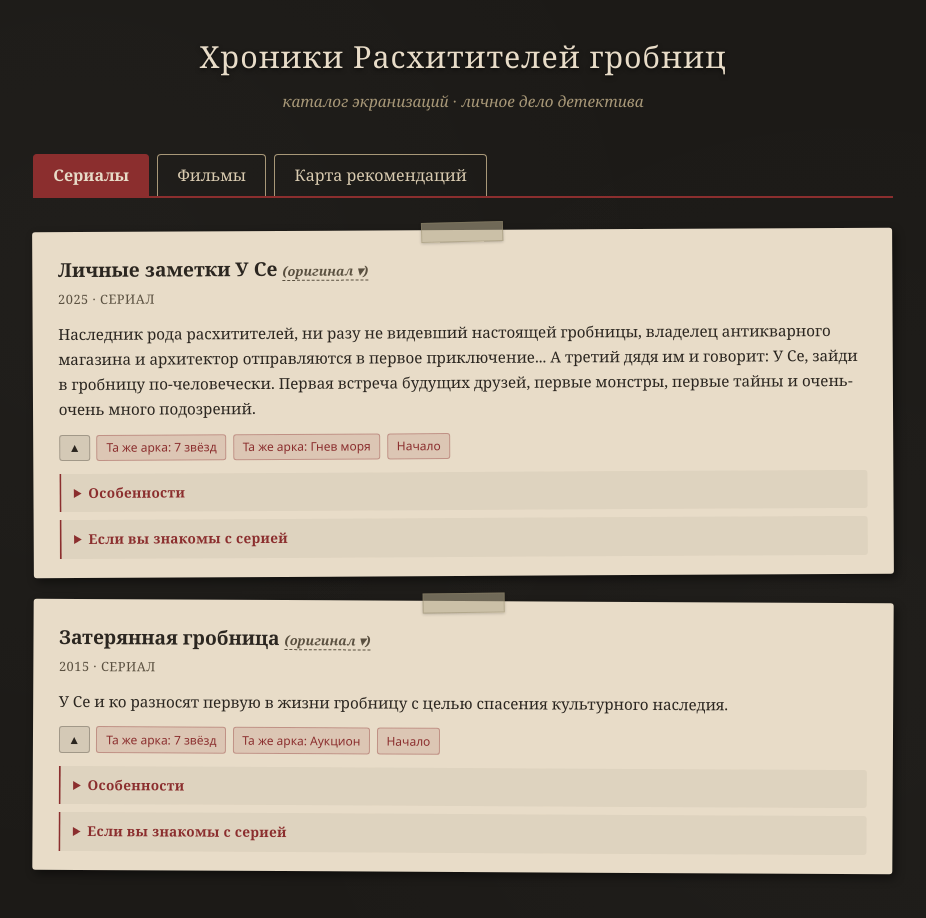
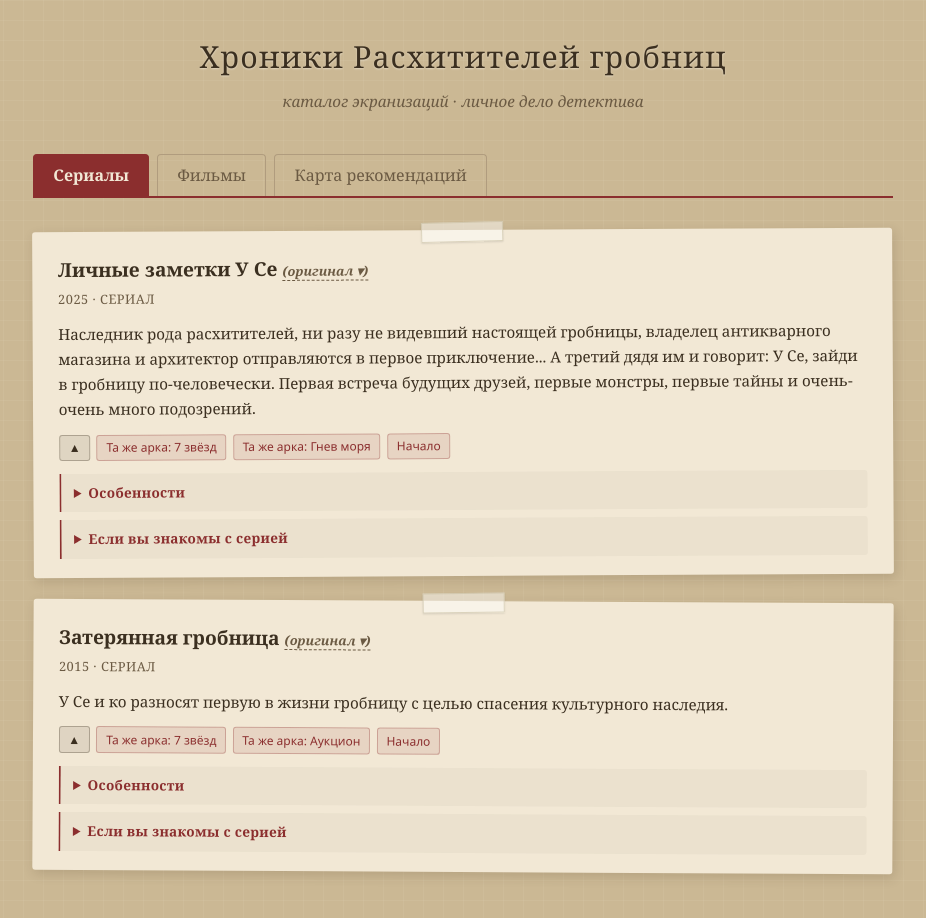
Before and after one commit to HuaTashi/dmbj-ordered-chaos, a plain HTML site: page index.html in a window 1280 px wide. Shown: the whole page, without its empty margins (177-1103 px from the left). Drawn offline with Linux system fonts and the light colour scheme.

Commit message:
Update index.html
Меняем цвет фона на более эстетичный.

```diff
--- a/index.html
+++ b/index.html
@@ -6,23 +6,26 @@
 <title>Хроники Расхитителей гробниц — каталог</title>
 <style>
   :root {
-    --bg: #1c1a17;
-    --paper: #e8dcc8;
-    --paper-dark: #d9cbb0;
-    --ink: #2b2620;
-    --ink-soft: #5a5040;
-    --red: #8b2e2e;
+    --bg: #cbb894;         /* фон: старый пергамент */
+    --paper: #f2e8d5;      /* карточки: светлая бумага */
+    --paper-dark: #e3d5bc;
+    --ink: #3b2f20;        /* цвет текста: тёмно-коричневый, как чернила */
+    --ink-soft: #6b5a43;   /* цвет второстепенного текста */
+    --red: #8b2e2e;        /* красные акценты */
     --red-bright: #b03a3a;
-    --border: #a89878;
+    --border: #b09c7e;
   }
   * { box-sizing: border-box; margin: 0; padding: 0; }
+
   body {
     font-family: Georgia, "Times New Roman", serif;
-    background: var(--bg);
+    background-color: var(--bg);
+    /* Легкая текстура для эффекта старой бумаги */
     background-image:
-      radial-gradient(circle at 20% 30%, rgba(255,255,255,0.02) 0%, transparent 50%),
-      radial-gradient(circle at 80% 70%, rgba(255,255,255,0.02) 0%, transparent 50%);
-    color: var(--paper);
+      linear-gradient(rgba(255, 255, 255, 0.05) 1px, transparent 1px),
+      linear-gradient(90deg, rgba(255, 255, 255, 0.05) 1px, transparent 1px);
+    background-size: 20px 20px;
+    color: var(--ink);
     line-height: 1.65;
     padding: 2rem 1rem 4rem;
     min-height: 100vh;
@@ -35,11 +38,11 @@
     font-size: 1.9rem;
     font-weight: normal;
     letter-spacing: 1px;
-    color: var(--paper);
-    text-shadow: 0 2px 4px rgba(0,0,0,0.5);
+    color: var(--ink);
+    text-shadow: 0 1px 2px rgba(255,255,255,0.4);
   }
   .subtitle {
-    color: #a89878;
+    color: var(--ink-soft);
     font-style: italic;
     margin-top: 0.4rem;
     font-size: 0.95rem;
@@ -52,6 +55,7 @@
     margin-bottom: 2rem;
     border-bottom: 2px solid var(--red);
     padding-bottom: 0;
+    overflow-x: auto; /* чтобы на телефоне не вылезали */
   }
   .tab-btn {
     font-family: inherit;
@@ -60,12 +64,13 @@
     background: transparent;
     border: 1px solid var(--border);
     border-bottom: none;
-    color: var(--paper-dark);
+    color: var(--ink-soft);
     cursor: pointer;
     border-radius: 4px 4px 0 0;
     transition: all 0.2s;
+    white-space: nowrap;
   }
-  .tab-btn:hover { background: rgba(232,220,200,0.08); color: var(--paper); }
+  .tab-btn:hover { background: rgba(255, 255, 255, 0.2); color: var(--ink); }
   .tab-btn.active {
     background: var(--red);
     color: var(--paper);
@@ -84,12 +89,13 @@
     padding: 1.4rem 1.6rem 1.2rem;
     margin-bottom: 1.6rem;
     position: relative;
-    box-shadow: 3px 4px 10px rgba(0,0,0,0.45);
+    box-shadow: 2px 4px 12px rgba(60, 40, 20, 0.15);
     transform: rotate(-0.3deg);
     transition: transform 0.2s;
   }
   .card:nth-child(even) { transform: rotate(0.3deg); }
   .card:hover { transform: rotate(0) translateY(-2px); }
+
   /* «скотч» сверху */
   .card::before {
     content: "";
@@ -99,9 +105,9 @@
     transform: translateX(-50%) rotate(-1deg);
     width: 80px;
     height: 18px;
-    background: rgba(180, 170, 140, 0.55);
-    border: 1px solid rgba(140,130,100,0.4);
-    box-shadow: 0 1px 3px rgba(0,0,0,0.2);
+    background: rgba(255, 255, 255, 0.45);
+    border: 1px solid rgba(200, 190, 160, 0.6);
+    box-shadow: 0 1px 2px rgba(0,0,0,0.1);
   }
 
   .card-title {
@@ -141,21 +147,21 @@
     font-size: 0.75rem;
     padding: 0.15rem 0.55rem;
     border-radius: 3px;
-    background: rgba(139, 46, 46, 0.12);
+    background: rgba(139, 46, 46, 0.1);
     color: var(--red);
-    border: 1px solid rgba(139, 46, 46, 0.35);
+    border: 1px solid rgba(139, 46, 46, 0.3);
     font-family: system-ui, sans-serif;
   }
   .badge-trio {
-    background: rgba(43, 38, 32, 0.1);
+    background: rgba(59, 47, 32, 0.1);
     color: var(--ink);
-    border-color: rgba(43, 38, 32, 0.3);
+    border-color: rgba(59, 47, 32, 0.3);
     font-weight: bold;
   }
 
   /* ── Раскрывашки ── */
   details {
-    background: rgba(43, 38, 32, 0.05);
+    background: rgba(59, 47, 32, 0.04);
     border-left: 2px solid var(--red);
     border-radius: 0 3px 3px 0;
     padding: 0.5rem 0.8rem;
@@ -179,7 +185,7 @@
     color: var(--ink);
     border-radius: 3px;
     padding: 2rem 1.8rem;
-    box-shadow: 3px 4px 12px rgba(0,0,0,0.5);
+    box-shadow: 2px 4px 12px rgba(60, 40, 20, 0.15);
     position: relative;
     border-top: 4px solid var(--red);
     border-bottom: 4px solid var(--red);
@@ -193,7 +199,7 @@
   .scroll-block p { color: var(--ink-soft); font-style: italic; text-align: center; }
   .empty-note {
     text-align: center;
-    color: #7a705e;
+    color: #8a7a62;
     font-style: italic;
     padding: 2rem 0;
   }
```
